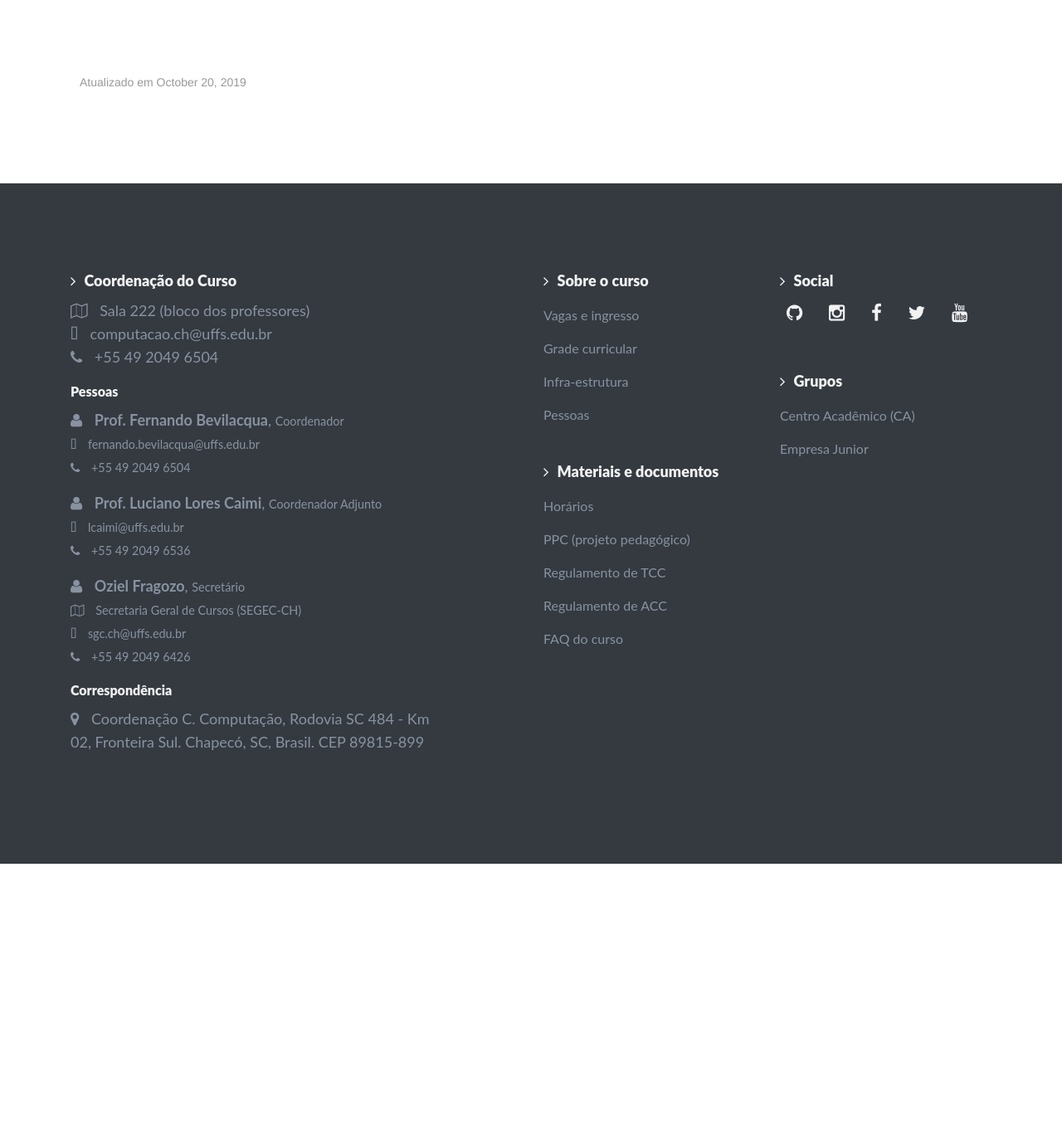
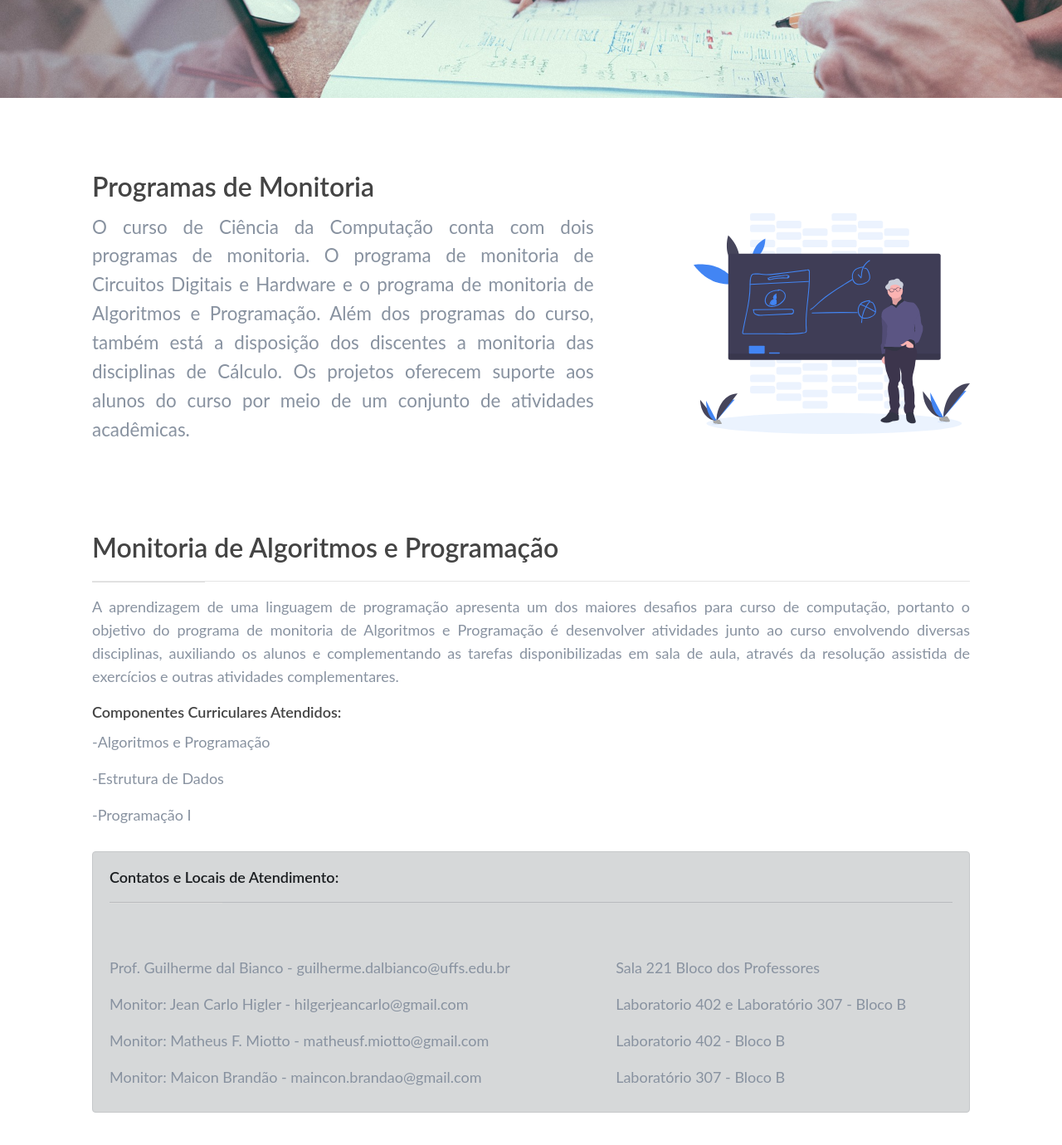
Before and after one commit to ccuffs/cc.uffs.edu.br, a Jekyll site: the page built from _pages/ensino-monitoria.md, in a window 1280 px wide and 1400 px high, scrolled down 203 px. Shown: the top 1380 px of the window at 83% size. Built offline with Jekyll 4.4.1, drawn with Linux system fonts in a browser that asks for light colours; before the commit the page ends 1244 px from its top, so only the background shows below that; some of the changed text lies outside the part shown.

Commit message:
Cria página de monitorias
Inclui informações de monitores atuais e novos.

```diff
--- a/_data/navigation.yml
+++ b/_data/navigation.yml
@@ -29,6 +29,8 @@
   dropdown:
     - title: Grupos de estudo
       url: /ensino/grupos-estudo
+    - title: Monitoria
+      url: /ensino/monitoria/
 
 - title: Pesquisa
   excerpt: "Iniciativas de pesquisa"
--- a/_pages/ensino-monitoria.md
+++ b/_pages/ensino-monitoria.md
@@ -1,7 +1,99 @@
 ---
-layout: page-simple
+layout: hero
 title: "Monitoria"
+image:
+  feature: pages/cooperate-monitoria.jpg
 permalink: /ensino/monitoria/
 ---
 
-Monitoria
+<section class="fdb-block">
+  <div class="container">
+    <div class="row align-items-center pt-2 pt-lg-5">
+      <div class="col-12 col-md-8 col-lg-7" style=" text-align: justify;">
+        <h2>Programas de Monitoria</h2>
+        <p class="lead">O curso de Ciência da Computação conta com dois programas de monitoria. O programa de monitoria de Circuitos Digitais e Hardware e o programa de monitoria de Algoritmos e Programação. Além dos programas do curso, também está a disposição dos discentes a monitoria das disciplinas de Cálculo. Os projetos oferecem suporte aos alunos do curso por meio de um conjunto de atividades acadêmicas.</p>
+      </div>
+      <div class="col-8 col-md-4 m-auto m-md-0 ml-md-auto pt-5">
+        <p><img alt="image" class="img-fluid" src="../../images/illustrations/teaching.svg"></p>
+      </div>
+    </div>
+  </div>
+</section>
+
+<section>
+  <div class="container">
+    <div class="row justify-content-center">
+      <div class="col-12 text-left">
+        <h2>Monitoria de Algoritmos e Programação</h2>
+        <hr/>
+        <p class="text-justify">A aprendizagem de uma linguagem de programação apresenta um dos maiores desafios para curso de
+computação, portanto o objetivo do programa de monitoria de Algoritmos e Programação é desenvolver atividades junto ao curso envolvendo diversas disciplinas, auxiliando os alunos e complementando as tarefas disponibilizadas em sala de aula, através da resolução assistida de exercícios e outras atividades complementares.</p>
+          <h3>Componentes Curriculares Atendidos:</h3>
+          <p>-Algoritmos e Programação</p>
+          <p>-Estrutura de Dados</p>
+          <p>-Programação I</p>
+        <div class="alert alert-dark breath-top" role="alert">
+          <h3 class="alert-heading">Contatos e Locais de Atendimento:</h3>
+          <hr/>
+          <div class="row text-left pt-5">
+            <div class="col-12 col-sm-6 col-md-7">
+              <p>Prof. Guilherme dal Bianco - guilherme.dalbianco@uffs.edu.br</p>
+              <p>Monitor: Jean Carlo Higler - hilgerjeancarlo@gmail.com</p>
+              <p>Monitor: Matheus F. Miotto - matheusf.miotto@gmail.com</p>
+              <p>Monitor: Maicon Brandão - maincon.brandao@gmail.com</p>
+            </div>
+            <div class="col-12 col-sm-6 col-md-5">
+              <p>Sala 221 Bloco dos Professores</p>
+              <p>Laboratorio 402 e Laboratório 307 - Bloco B</p>
+              <p>Laboratorio 402 - Bloco B</p>
+              <p>Laboratório 307 - Bloco B</p>
+            </div>
+          </div>
+        </div>
+      </div>
+    </div>
+  </div>
+</section>
+
+<br>
+<h3>Horários de atendimento 2019/2:</h3>
+
+|  **Matutino** |  Segunda-Feira |   Terça-Feira  | Quarta-Feira | Quinta-Feira |   Sexta-Feira  |
+|:-------------:|:--------------:|:--------------:|:------------:|:------------:|:--------------:|
+| 08:30 - 09:30 |                |                |              |              | Jean (lab 307) |
+| 09:30 - 11:30 | Jean (lab 307) | Jean (lab 307) | Matheus      |              | Jean (lab 307) |
+|**Vespertino** |                |                |              |              |                |
+| 13:00 - 16:00 | Maicon         |                | Maicon       | Maicon       | Maicon         |
+| 16:00 - 16:30 | Maicon         |                | Maicon       | Maicon       |                |
+| 16:30 - 17:30 | Maicon         | Maicon         | Maicon       | Maicon       |                |
+| 17:30 - 18:00 |                | Maicon         |              |              |                |
+| **Noturno**   |                |                |              |              |                |
+| 18:00 - 19:00 |                | Jean/Matheus   | Matheus      | Jean/Matheus | Jean           |
+| 19:00 - 20:00 | Jean/Matheus   | Jean/Matheus   | Matheus      | Jean         | Jean           |
+| 20:00 - 22:00 | Jean           | Jean/Matheus   | Matheus      | Jean         | Jean           |
+
+<br>
+
+<section>
+  <div class="container">
+    <div class="row justify-content-center">
+      <div class="col-12 text-left">
+        <h2>Monitoria de Circuitos Digitais e Hardware</h2>
+        <hr/>
+        <p class="text-justify"></p>
+      </div>
+    </div>
+  </div>
+</section>
+
+<section>
+  <div class="container">
+    <div class="row justify-content-center">
+      <div class="col-12 text-left">
+        <h2>Monitoria de Cálculo</h2>
+        <hr/>
+
+      </div>
+    </div>
+  </div>
+</section>
```
Also changed, not shown: images/illustrations/teaching.svg (added), images/pages/cooperate-monitoria.jpg (added).
